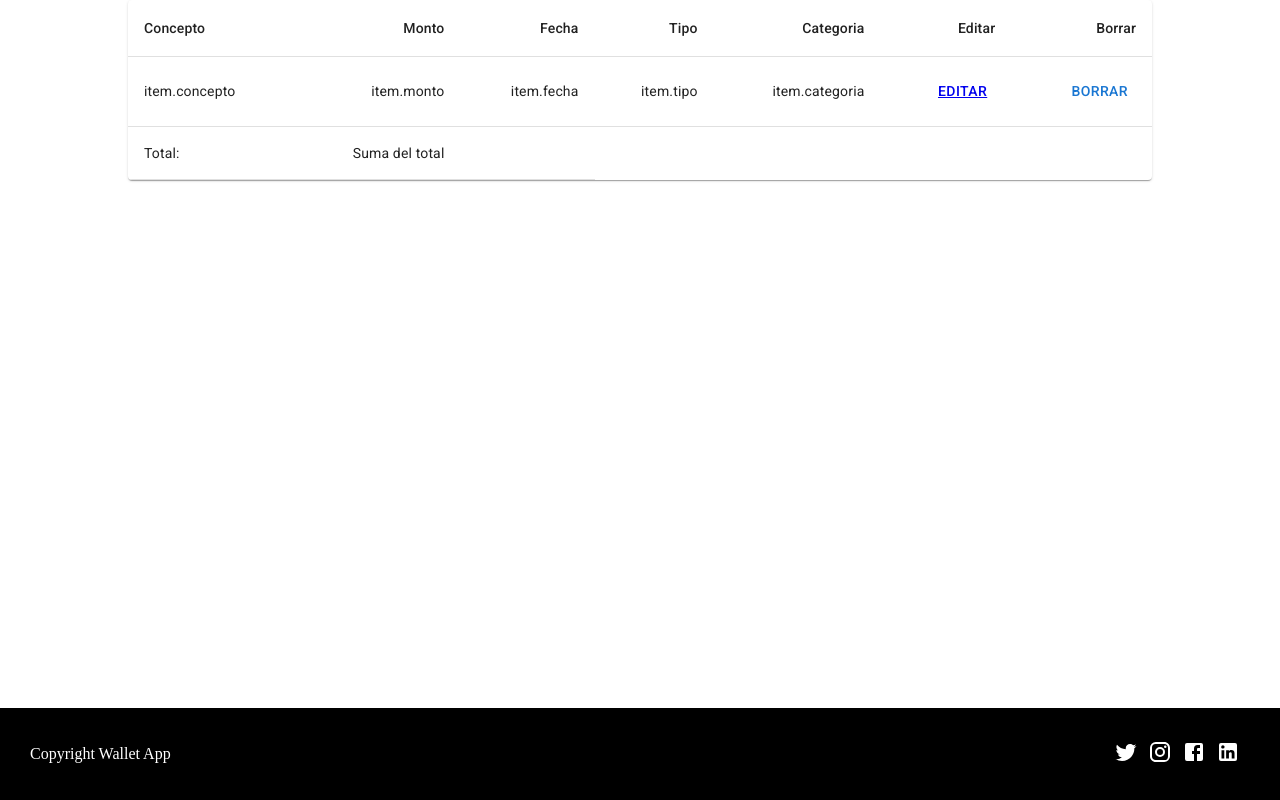
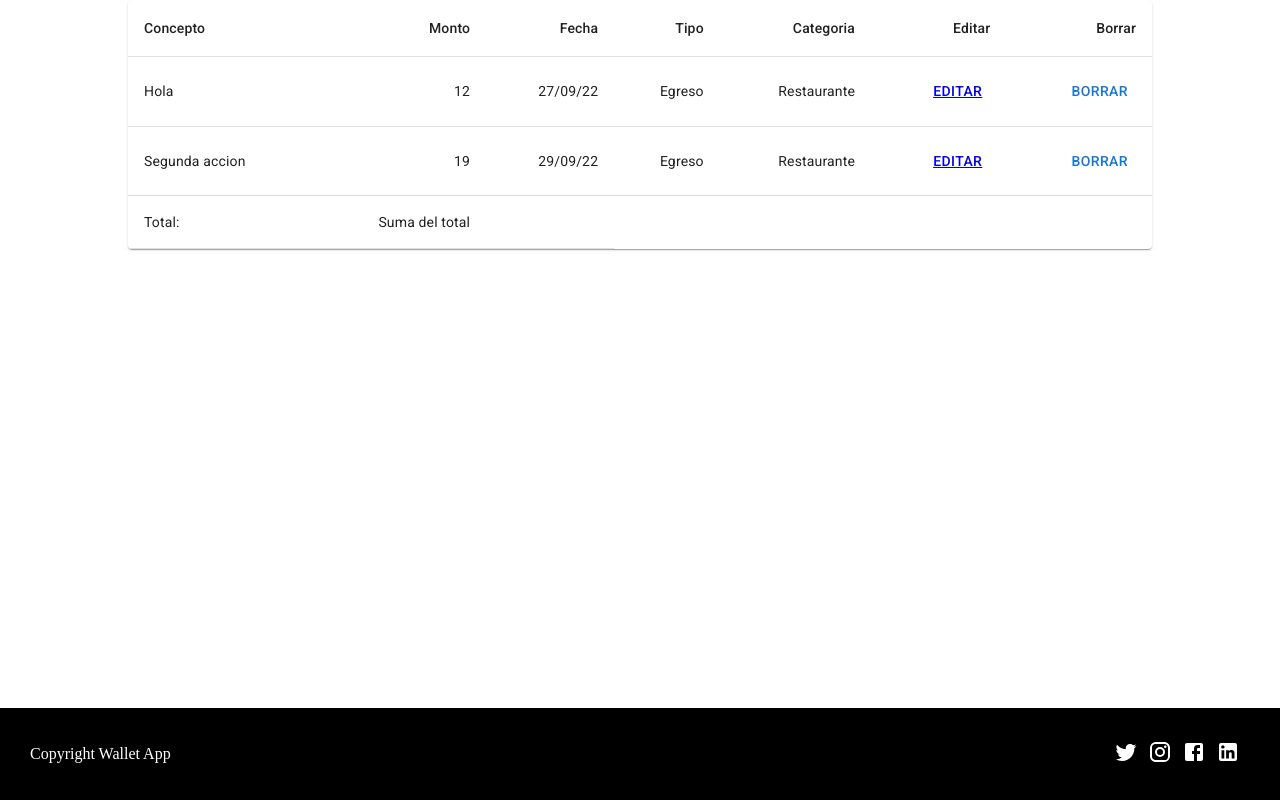
Before and after one commit to omar5876/Skill-Up-JS-Front-, a React (Vite) app: page /movimientos in a window 1280 px wide. Built offline with nearby package versions, Linux system fonts and the light colour scheme; no server answers.

Commit message:
avance movimientos test axios

```diff
--- a/package.json
+++ b/package.json
@@ -16,6 +16,7 @@
     "@fontsource/roboto": "^4.5.8",
     "@mui/icons-material": "^5.10.9",
     "@mui/material": "^5.10.12",
+    "axios": "^1.1.3",
     "formik": "^2.2.9",
     "react": "^18.2.0",
     "react-dom": "^18.2.0",
--- a/src/Components/Dashboard/TableRow.jsx
+++ b/src/Components/Dashboard/TableRow.jsx
@@ -18,12 +18,12 @@ function RowTable({ item }) {
         sx={{ "&:last-child td, &:last-child th": { border: 0 } }}
       >
         <TableCell component="th" scope="row">
-          item.concepto
+          {item.concepto}
         </TableCell>
-        <TableCell align="right">item.monto</TableCell>
-        <TableCell align="right">item.fecha</TableCell>
-        <TableCell align="right">item.tipo</TableCell>
-        <TableCell align="right">item.categoria</TableCell>
+        <TableCell align="right">{item.monto}</TableCell>
+        <TableCell align="right">{item.fecha}</TableCell>
+        <TableCell align="right">{item.tipo}</TableCell>
+        <TableCell align="right">{item.categoria}</TableCell>
         <TableCell align="right">
           <Button>
             <Link to={`/editar/$item.id`} onClick={onPressEdit}>
--- a/src/Pages/Movimientos.jsx
+++ b/src/Pages/Movimientos.jsx
@@ -1,4 +1,4 @@
-import React, { useState } from "react";
+import React, { useState, useEffect} from "react";
 import {
   Paper,
   Button,
@@ -12,6 +12,8 @@ import {
   Box,
 } from "@mui/material";
 
+import axios from 'axios';
+
 import TableDashboard from "../Components/Dashboard/Dashboard";
 
 function Movimientos() {
@@ -19,10 +21,29 @@ function Movimientos() {
     {
       concepto: "Hola",
       monto: 12,
+      fecha: "27/09/22",
       tipo: "Egreso",
-      Caategoria: "Restaurante",
+      categoria: "Restaurante",
     },
+    {
+      concepto: "Segunda accion",
+      monto: 19,
+      fecha: "29/09/22",
+      tipo: "Egreso",
+      categoria: "Restaurante",
+    }
   ]);
+
+  const getTransacciones = (e) => {
+      axios.get("http://localhost:3000/transactions").then((response) => {
+        setData(response.data);
+        console.log(data);
+      });
+    };
+
+    useEffect(() => {
+      getTransacciones();
+    }, []);
 
   return (
     <Box
```
Also changed, not shown: 1 other file (tests, documents, lock files or other folders).
